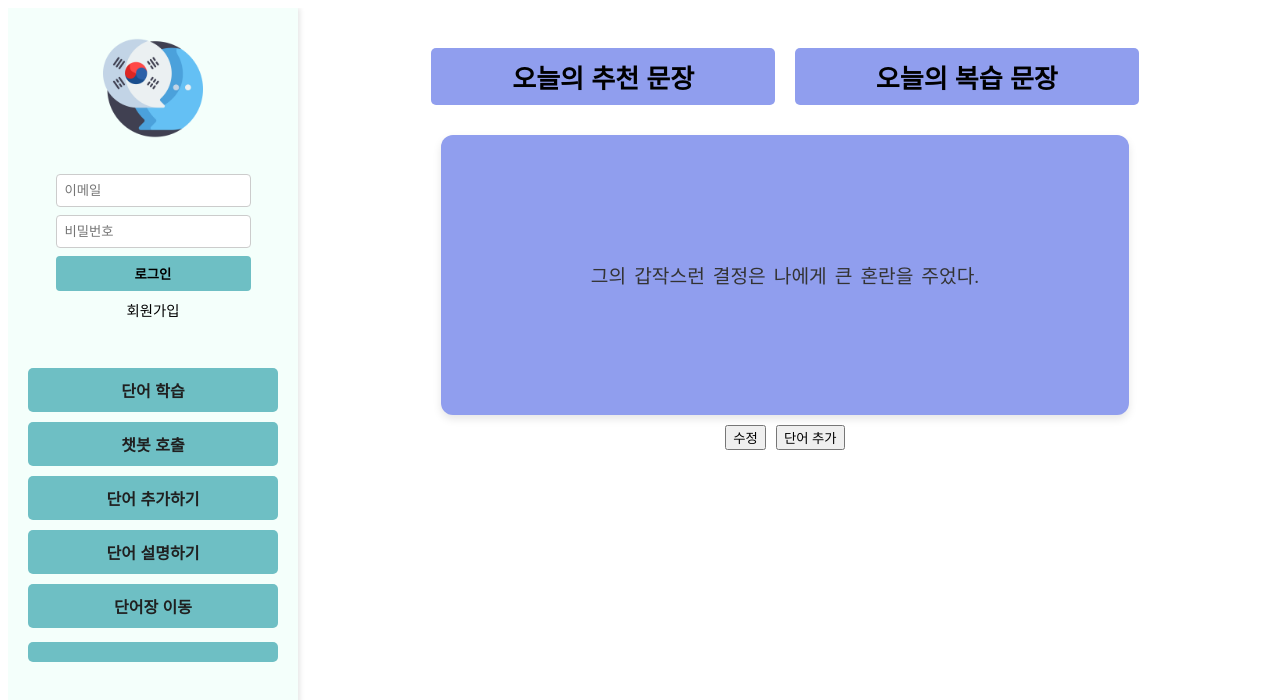
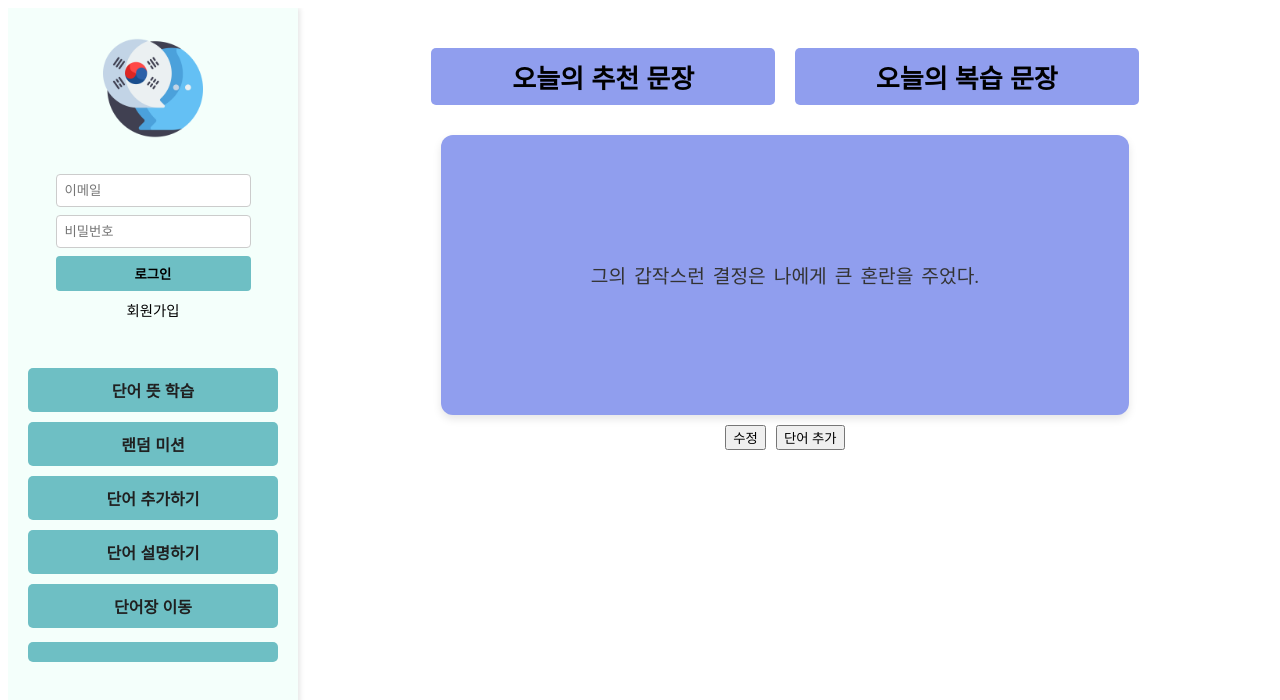
Before and after one commit to Zero-Language-Speaker/HanR_React, a React (Create React App) app: page /sentences in a window 1280 px wide. Shown: the top 700 px of the page. Built offline with nearby package versions, Linux system fonts and the light colour scheme.

Commit message:
Feat: 사이드바 챗봇 호출을 랜덤 미션으로 수정

```diff
--- a/src/App.js
+++ b/src/App.js
@@ -25,7 +25,7 @@ import './App.css';
 const App = () => {
   const [showChatBot, setShowChatBot] = useState(false);
   const [chatbotInput, setChatbotInput] = useState('');
-  const [chatContext, setChatContext] = useState({"word": "", "definition": false});
+  const [chatContext, setChatContext] = useState({"word": "", "definition": ""});
 
   const handleStartLearningMission = (word, meaning) => {
     console.log('handleStartLearningMission called in App with word:', word, meaning);
@@ -43,6 +43,7 @@ const App = () => {
 
   const toggleChatBot = () => {
     setShowChatBot(!showChatBot);
+    setChatContext({"word": "", "definition": ""})
   };
 
   return (
--- a/src/components/ActionProvider.jsx
+++ b/src/components/ActionProvider.jsx
@@ -1,6 +1,5 @@
 // ActionProvider.js
-import axios from "axios";
-import { fastapiAxios } from "../customAxios";
+import { fastapiAxios, expressAxios } from "../customAxios";
 import React from 'react';
 import { useEffect } from "react";
 
@@ -8,12 +7,26 @@ const ActionProvider = ({ createChatBotMessage, setState, children, state}) => {
 
   const generateMission = async() => {
     console.log(state)
+    let randomWord = null
+
+    if (!state.word){
+      try {
+        const response = await expressAxios.get('/api/random-word');
+        console.log("randomWord:", response.data)
+        randomWord = {
+          word: response.data.word,
+          meaning: response.data.meanings[0].definition
+        }
+      } catch (error) {
+        console.error('Error fetching random word:', error);
+      }
+    }
 
     try{
       const mission = await fastapiAxios.post('/api/mission', {
-        word: state.word,
-        meaning: state.definition,
-        mission_type: -1, // -2로 오류 유도
+        word: state.word || randomWord.word,
+        meaning: state.definition || randomWord.meaning,
+        mission_type: -2, // -2로 오류 유도. 기본 -1
         past_missions: [] // not used
       }).then(res => res.data.mission);
       console.log("generateMission:", mission)
--- a/src/components/Sidebar.jsx
+++ b/src/components/Sidebar.jsx
@@ -46,7 +46,7 @@ const Sidebar = ({ toggleChatBot, showChatBot }) => {
       <ul className="menu-list">
         <li>
           <Link to="/word-learning">
-            <button className="menu-button">단어 학습</button>
+            <button className="menu-button">단어 뜻 학습</button>
           </Link>
         </li>
         <li>
@@ -54,7 +54,7 @@ const Sidebar = ({ toggleChatBot, showChatBot }) => {
             className={`menu-button ${showChatBot ? 'active' : ''}`}
             onClick={toggleChatBot}
           >
-            챗봇 호출
+            랜덤 미션
           </button>
         </li>
         <li>
```
